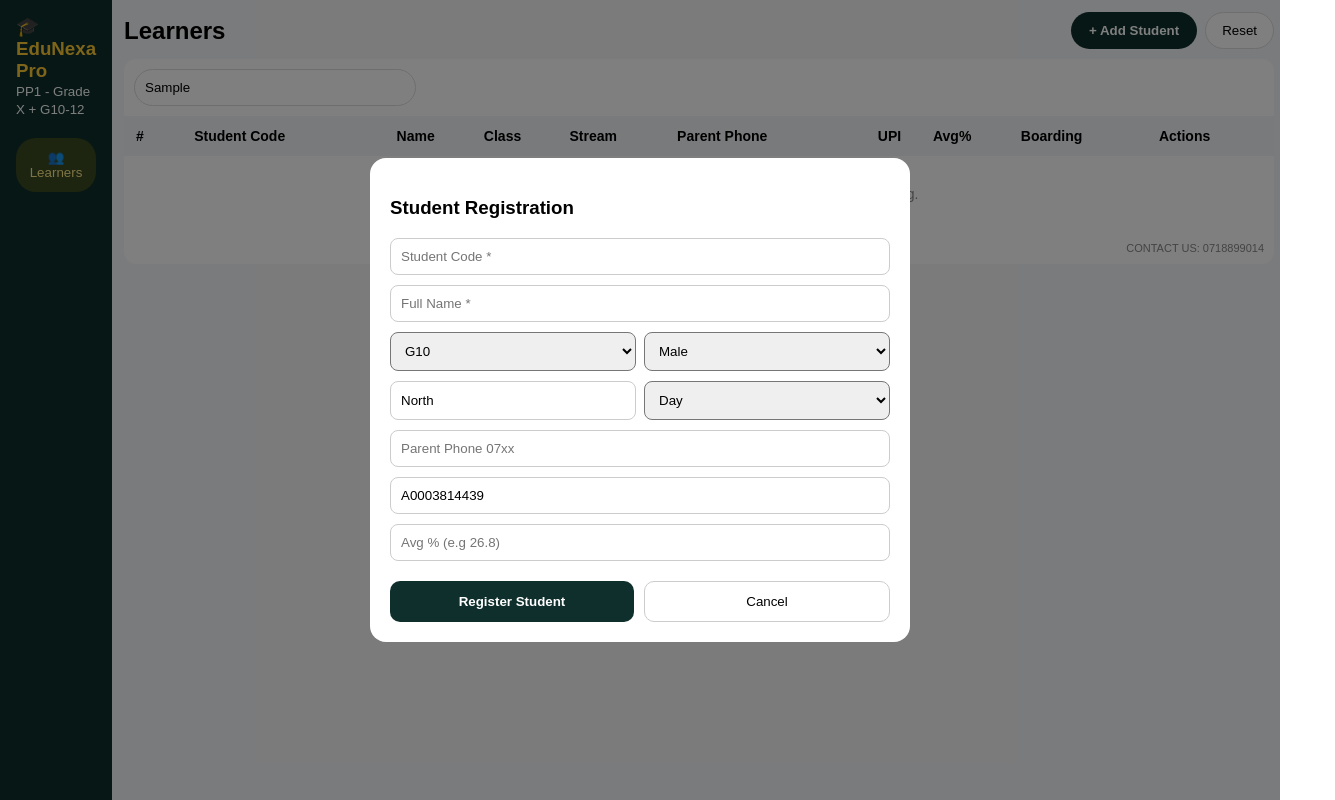
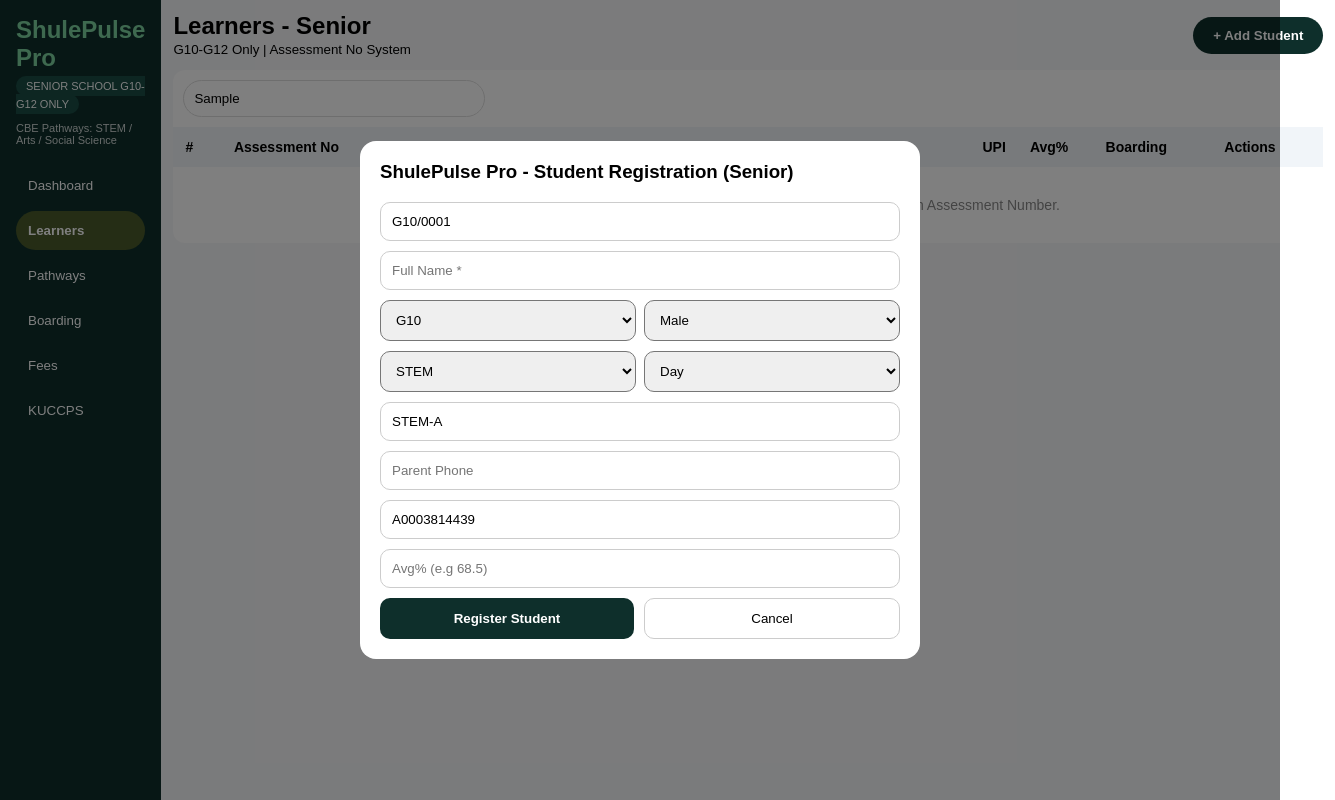
Before and after one commit to muhsinswaleh69-max/shulepulse-pro, a Next.js app: page / in a window 1280 px wide. Both pictures are taken after typing "Sample" into the empty fields and a click on the button "+ Add Student". Shown: the whole page, 1335 px wide, since content can reach past the window. Built offline with nearby package versions, Linux system fonts and the light colour scheme.

Commit message:
Update page.jsx

```diff
--- a/app/page.jsx
+++ b/app/page.jsx
@@ -6,59 +6,62 @@
  const [q,setQ]=useState("")
  const [showReg,setShowReg]=useState(false)
  const [editIdx,setEditIdx]=useState(null)
- const [form,setForm]=useState({code:"",name:"",cls:"G10",stream:"North",phone:"",upi:"",avg:"",board:"Day",gender:"Male"})
+ const [form,setForm]=useState({assNo:"",name:"",cls:"G10",stream:"STEM",phone:"",upi:"",avg:"",board:"Day",gender:"Male",pathway:"STEM"})
 
- const openAdd=()=>{ setForm({code:"",name:"",cls:"G10",stream:"North",phone:"",upi:"A000"+Math.floor(1000000+Math.random()*9000000),avg:"",board:"Day",gender:"Male"}); setEditIdx(null); setShowReg(true) }
+ const openAdd=()=>{
+  const newNo = "G10/"+String(learners.length+1).padStart(4,"0")
+  setForm({assNo:newNo,name:"",cls:"G10",stream:"STEM-A",phone:"",upi:"A000"+Math.floor(1000000+Math.random()*9000000),avg:"",board:"Day",gender:"Male",pathway:"STEM"});
+  setEditIdx(null); setShowReg(true)
+ }
  const save=()=>{
-  if(!form.code||!form.name) return alert("Code & Name required")
+  if(!form.assNo||!form.name) return alert("Assessment No & Name required")
   if(editIdx!==null){ const c=[...learners]; c[editIdx]=form; setLearners(c) }
   else { setLearners([...learners,form]) }
   setShowReg(false); setEditIdx(null)
  }
  const toggleBoard=(i)=>{ const c=[...learners]; c[i].board=c[i].board==="Day"?"Boarding":"Day"; setLearners(c) }
- const del=(i)=>{ if(confirm("Delete?")) setLearners(learners.filter((_,x)=>x!==i)) }
+ const del=(i)=>{ if(confirm("Delete this learner?")) setLearners(learners.filter((_,x)=>x!==i)) }
  const edit=(i)=>{ setForm(learners[i]); setEditIdx(i); setShowReg(true) }
- const printOne=(l)=>{ const w=window.open(""); w.document.write(`<h2>Student Registration Slip</h2><p>Name: ${l.name}</p><p>Code: ${l.code}</p><p>Class: ${l.cls} Stream: ${l.stream}</p><p>Parent: ${l.phone}</p><p>UPI: ${l.upi}</p><p>Avg: ${l.avg}% Boarding: ${l.board}</p>`); w.print() }
+ const printOne=(l)=>{ const w=window.open(""); w.document.write(`<h2>ShulePulse Pro - Senior</h2><p>Assessment No: ${l.assNo}</p><p>Name: ${l.name}</p><p>Grade: ${l.cls} Pathway: ${l.pathway} Stream: ${l.stream}</p><p>Parent: ${l.phone} UPI: ${l.upi}</p><p>Avg: ${l.avg}% Boarding: ${l.board}</p>`); w.print() }
 
- const f=learners.filter(l=>l.name.toLowerCase().includes(q.toLowerCase())||l.code.toLowerCase().includes(q.toLowerCase()))
+ const f=learners.filter(l=>l.name.toLowerCase().includes(q.toLowerCase())||l.assNo.toLowerCase().includes(q.toLowerCase()))
 
  return(
   <div style={{display:"flex",minHeight:"100vh",fontFamily:"sans-serif",background:"#f6f7f9"}}>
-   <div style={{width:"240px",background:"#0e2f2b",color:"#fff",padding:"16px"}}>
-    <h3 style={{margin:0,color:"#ffcc33"}}>🎓 EduNexa Pro</h3><small>PP1 - Grade X + G10-12</small>
-    <div style={{marginTop:"20px"}}><button style={{width:"100%",padding:"12px",borderRadius:"20px",border:"none",background:"#3a4a22",color:"#ffeb8a"}}>👥 Learners</button></div>
+   <div style={{width:"260px",background:"#0e2f2b",color:"#fff",padding:"16px"}}>
+    <h2 style={{margin:"0 0 4px",color:"#7dd3a0"}}>ShulePulse Pro</h2>
+    <span style={{background:"#1a4d45",padding:"4px 10px",borderRadius:"10px",fontSize:"11px"}}>SENIOR SCHOOL G10-G12 ONLY</span>
+    <p style={{fontSize:"11px",marginTop:"10px",opacity:0.8}}>CBE Pathways: STEM / Arts / Social Science</p>
+    <div style={{marginTop:"20px"}}>{["Dashboard","Learners","Pathways","Boarding","Fees","KUCCPS"].map(m=><button key={m} onClick={()=>{}} style={{display:"block",width:"100%",textAlign:"left",padding:"12px",margin:"6px 0",borderRadius:"20px",border:"none",background:m==="Learners"?"#4a5a2a":"transparent",color:"#fff",cursor:"pointer",fontWeight:m==="Learners"?"bold":"normal"}}>{m}</button>)}</div>
    </div>
 
    <div style={{flex:1,padding:"12px"}}>
-    <div style={{display:"flex",justifyContent:"space-between",alignItems:"center",marginBottom:"10px"}}>
-     <h2 style={{margin:0}}>Learners</h2>
-     <div style={{display:"flex",gap:"8px"}}>
-      <button onClick={openAdd} style={{background:"#0e2f2b",color:"#fff",border:"none",padding:"10px 18px",borderRadius:"20px",cursor:"pointer",fontWeight:"bold"}}>+ Add Student</button>
-      <button style={{padding:"10px 16px",borderRadius:"20px",border:"1px solid #ddd",background:"#fff"}}>Reset</button>
-     </div>
+    <div style={{display:"flex",justifyContent:"space-between",alignItems:"center",marginBottom:"12px"}}>
+     <div><h2 style={{margin:0}}>Learners - Senior</h2><small>G10-G12 Only | Assessment No System</small></div>
+     <button onClick={openAdd} style={{background:"#0e2f2b",color:"#fff",border:"none",padding:"11px 20px",borderRadius:"20px",cursor:"pointer",fontWeight:"bold"}}>+ Add Student</button>
     </div>
 
-    {/* REGISTRATION MODAL */}
     {showReg && (
      <div style={{position:"fixed",inset:0,background:"rgba(0,0,0,0.5)",display:"flex",justifyContent:"center",alignItems:"center",zIndex:50}}>
-      <div style={{background:"#fff",padding:"20px",borderRadius:"16px",width:"90%",maxWidth:"500px",maxHeight:"90vh",overflowY:"auto"}}>
-       <h3>{editIdx!==null?"Edit Student":"Student Registration"}</h3>
+      <div style={{background:"#fff",padding:"20px",borderRadius:"16px",width:"92%",maxWidth:"520px"}}>
+       <h3 style={{marginTop:0}}>ShulePulse Pro - Student Registration (Senior)</h3>
        <div style={{display:"grid",gap:"10px"}}>
-        <input placeholder="Student Code *" value={form.code} onChange={e=>setForm({...form,code:e.target.value})} style={{padding:"10px",borderRadius:"8px",border:"1px solid #ccc"}}/>
-        <input placeholder="Full Name *" value={form.name} onChange={e=>setForm({...form,name:e.target.value})} style={{padding:"10px",borderRadius:"8px",border:"1px solid #ccc"}}/>
+        <input placeholder="Assessment Number * e.g G10/0001" value={form.assNo} onChange={e=>setForm({...form,assNo:e.target.value})} style={{padding:"11px",borderRadius:"10px",border:"1px solid #ccc"}}/>
+        <input placeholder="Full Name *" value={form.name} onChange={e=>setForm({...form,name:e.target.value})} style={{padding:"11px",borderRadius:"10px",border:"1px solid #ccc"}}/>
         <div style={{display:"flex",gap:"8px"}}>
-         <select value={form.cls} onChange={e=>setForm({...form,cls:e.target.value})} style={{flex:1,padding:"10px",borderRadius:"8px"}}><option>PP1</option><option>PP2</option><option>Grade 1</option><option>Grade 9</option><option>Grade X</option><option>G10</option><option>G11</option><option>G12</option></select>
-         <select value={form.gender} onChange={e=>setForm({...form,gender:e.target.value})} style={{flex:1,padding:"10px",borderRadius:"8px"}}><option>Male</option><option>Female</option></select>
+         <select value={form.cls} onChange={e=>setForm({...form,cls:e.target.value})} style={{flex:1,padding:"11px",borderRadius:"10px"}}><option>G10</option><option>G11</option><option>G12</option></select>
+         <select value={form.gender} onChange={e=>setForm({...form,gender:e.target.value})} style={{flex:1,padding:"11px",borderRadius:"10px"}}><option>Male</option><option>Female</option></select>
         </div>
         <div style={{display:"flex",gap:"8px"}}>
-         <input placeholder="Stream (North/East)" value={form.stream} onChange={e=>setForm({...form,stream:e.target.value})} style={{flex:1,padding:"10px",borderRadius:"8px",border:"1px solid #ccc"}}/>
-         <select value={form.board} onChange={e=>setForm({...form,board:e.target.value})} style={{flex:1,padding:"10px",borderRadius:"8px"}}><option>Day</option><option>Boarding</option></select>
+         <select value={form.pathway} onChange={e=>setForm({...form,pathway:e.target.value})} style={{flex:1,padding:"11px",borderRadius:"10px"}}><option>STEM</option><option>Arts & Sports Science</option><option>Social Sciences</option></select>
+         <select value={form.board} onChange={e=>setForm({...form,board:e.target.value})} style={{flex:1,padding:"11px",borderRadius:"10px"}}><option>Day</option><option>Boarding</option></select>
         </div>
-        <input placeholder="Parent Phone 07xx" value={form.phone} onChange={e=>setForm({...form,phone:e.target.value})} style={{padding:"10px",borderRadius:"8px",border:"1px solid #ccc"}}/>
-        <input placeholder="UPI (auto)" value={form.upi} onChange={e=>setForm({...form,upi:e.target.value})} style={{padding:"10px",borderRadius:"8px",border:"1px solid #ccc"}}/>
-        <input placeholder="Avg % (e.g 26.8)" type="number" value={form.avg} onChange={e=>setForm({...form,avg:e.target.value})} style={{padding:"10px",borderRadius:"8px",border:"1px solid #ccc"}}/>
-        <div style={{display:"flex",gap:"10px",marginTop:"10px"}}>
-         <button onClick={save} style={{flex:1,background:"#0e2f2b",color:"#fff",border:"none",padding:"12px",borderRadius:"10px",cursor:"pointer",fontWeight:"bold"}}>{editIdx!==null?"Update Learner":"Register Student"}</button>
+        <input placeholder="Stream e.g STEM-A" value={form.stream} onChange={e=>setForm({...form,stream:e.target.value})} style={{padding:"11px",borderRadius:"10px",border:"1px solid #ccc"}}/>
+        <input placeholder="Parent Phone" value={form.phone} onChange={e=>setForm({...form,phone:e.target.value})} style={{padding:"11px",borderRadius:"10px",border:"1px solid #ccc"}}/>
+        <input placeholder="UPI Number" value={form.upi} onChange={e=>setForm({...form,upi:e.target.value})} style={{padding:"11px",borderRadius:"10px",border:"1px solid #ccc"}}/>
+        <input placeholder="Avg% (e.g 68.5)" type="number" value={form.avg} onChange={e=>setForm({...form,avg:e.target.value})} style={{padding:"11px",borderRadius:"10px",border:"1px solid #ccc"}}/>
+        <div style={{display:"flex",gap:"10px"}}>
+         <button onClick={save} style={{flex:1,background:"#0e2f2b",color:"#fff",border:"none",padding:"12px",borderRadius:"10px",fontWeight:"bold",cursor:"pointer"}}>{editIdx!==null?"Update Learner":"Register Student"}</button>
          <button onClick={()=>setShowReg(false)} style={{flex:1,padding:"12px",borderRadius:"10px",border:"1px solid #ccc",background:"#fff"}}>Cancel</button>
         </div>
        </div>
@@ -67,23 +70,22 @@
     )}
 
     <div style={{background:"#fff",borderRadius:"12px",overflowX:"auto"}}>
-     <input placeholder="Search name or code..." value={q} onChange={e=>setQ(e.target.value)} style={{margin:"10px",padding:"10px",width:"260px",borderRadius:"20px",border:"1px solid #ddd"}}/>
+     <input placeholder="Search name or Assessment No..." value={q} onChange={e=>setQ(e.target.value)} style={{margin:"10px",padding:"10px",width:"280px",borderRadius:"20px",border:"1px solid #ddd"}}/>
      <table style={{width:"100%",minWidth:"1150px",borderCollapse:"collapse",fontSize:"14px"}}>
-      <thead><tr style={{background:"#f1f5f9",textAlign:"left"}}><th style={{padding:"12px"}}>#</th><th>Student Code</th><th>Name</th><th>Class</th><th>Stream</th><th>Parent Phone</th><th>UPI</th><th>Avg%</th><th>Boarding</th><th>Actions</th></tr></thead>
+      <thead><tr style={{background:"#f1f5f9",textAlign:"left"}}><th style={{padding:"12px"}}>#</th><th>Assessment No</th><th>Name</th><th>Grade</th><th>Pathway / Stream</th><th>Parent Phone</th><th>UPI</th><th>Avg%</th><th>Boarding</th><th>Actions</th></tr></thead>
       <tbody>
-       {f.length===0 && <tr><td colSpan={10} style={{padding:"30px",textAlign:"center",color:"#888"}}>No students yet. Click <b>+ Add Student</b> top right to register for sampling.</td></tr>}
+       {f.length===0 && <tr><td colSpan={10} style={{padding:"30px",textAlign:"center",color:"#888"}}>No Senior learners yet. Click <b>+ Add Student</b> to register G10-G12 learners with Assessment Number.</td></tr>}
        {f.map((l,i)=><tr key={i} style={{borderBottom:"1px solid #eee"}}>
         <td style={{padding:"12px"}}>{i+1}</td>
-        <td><span style={{background:"#eef2ff",padding:"4px 10px",borderRadius:"12px"}}>{l.code}</span></td>
+        <td><span style={{background:"#eef2ff",padding:"4px 10px",borderRadius:"12px",fontWeight:"bold"}}>{l.assNo}</span></td>
         <td style={{fontWeight:"bold"}}>{l.name}</td>
-        <td>{l.cls}</td><td>{l.stream}</td><td>{l.phone}</td><td>{l.upi}</td>
-        <td><b>{l.avg||0}%</b><br/><span style={{background:Number(l.avg)>=50?"#16a34a":Number(l.avg)>=20?"#ef4444":"#b91c1c",color:"#fff",padding:"2px 8px",borderRadius:"8px",fontSize:"11px"}}>{Number(l.avg)>=50?"EE":Number(l.avg)>=30?"ME":Number(l.avg)>0?"AE":"BE"}</span></td>
+        <td>{l.cls}</td><td><span style={{fontSize:"12px",background:l.pathway==="STEM"?"#dbeafe":l.pathway==="Arts & Sports Science"?"#fce7f3":"#dcfce7",padding:"3px 8px",borderRadius:"10px"}}>{l.pathway}</span> {l.stream}</td><td>{l.phone}</td><td>{l.upi}</td>
+        <td><b>{l.avg||0}%</b><br/><span style={{background:Number(l.avg)>=50?"#16a34a":"#ef4444",color:"#fff",padding:"2px 8px",borderRadius:"8px",fontSize:"11px"}}>{Number(l.avg)>=50?"EE":"BE"}</span></td>
         <td><div style={{background:"#64748b",color:"#fff",padding:"3px 10px",borderRadius:"12px",fontSize:"12px",width:"fit-content"}}>{l.board}</div><button onClick={()=>toggleBoard(i)} style={{background:"#0284c7",color:"#fff",border:"none",padding:"4px 10px",borderRadius:"12px",marginTop:"4px",cursor:"pointer"}}>Toggle</button></td>
-        <td><button onClick={()=>edit(i)} title="Edit" style={{border:"none",background:"transparent",cursor:"pointer",fontSize:"16px"}}>✏️</button> <button onClick={()=>printOne(l)} title="Print" style={{border:"none",background:"transparent",cursor:"pointer",fontSize:"16px"}}>🖨️</button> <button onClick={()=>del(i)} title="Delete" style={{border:"none",background:"transparent",cursor:"pointer",fontSize:"16px"}}>🗑️</button></td>
+        <td><button onClick={()=>edit(i)} style={{border:"none",background:"transparent",cursor:"pointer"}}>✏️</button> <button onClick={()=>printOne(l)} style={{border:"none",background:"transparent",cursor:"pointer"}}>🖨️</button> <button onClick={()=>del(i)} style={{border:"none",background:"transparent",cursor:"pointer"}}>🗑️</button></td>
        </tr>)}
       </tbody>
      </table>
-     <div style={{padding:"10px",textAlign:"right",fontSize:"11px",color:"#888"}}>CONTACT US: 0718899014</div>
     </div>
    </div>
   </div>
```
